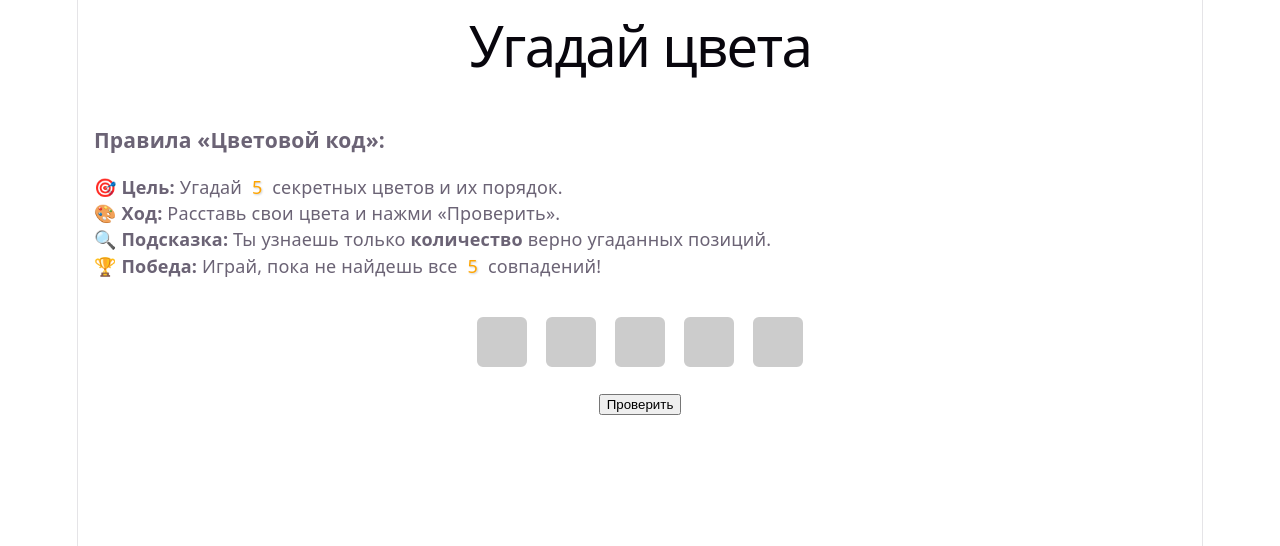
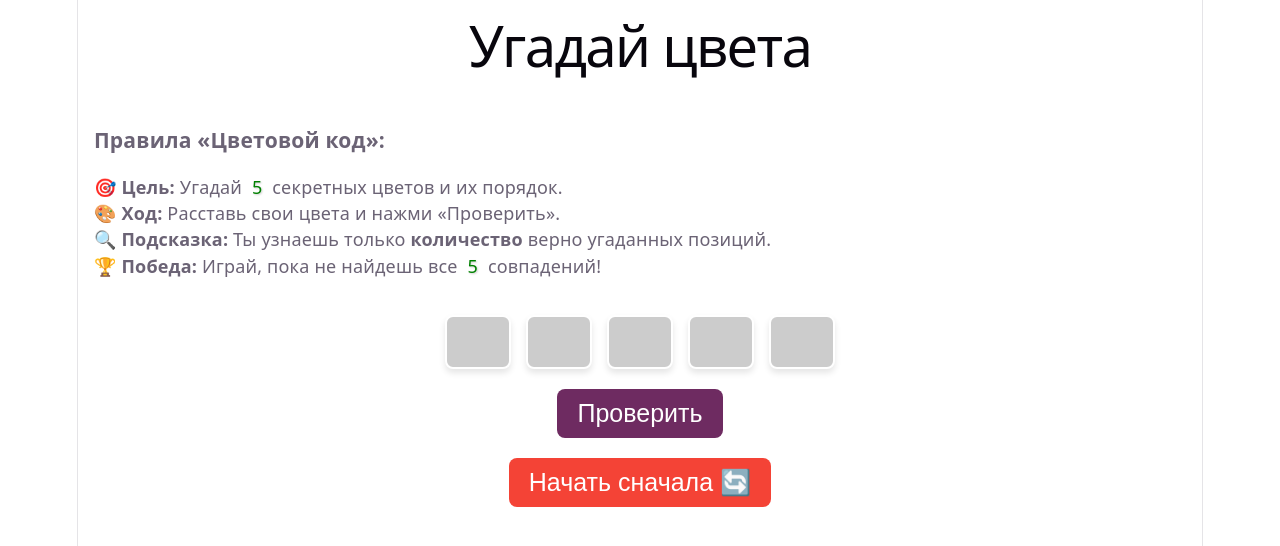
Before and after one commit to vyrubaev/game5color, a React (Vite) app: page / in a window 1280 px wide. Shown: the top 546 px of the page. Built offline with nearby package versions, Linux system fonts and the light colour scheme.

Commit message:
добавлена кнопка сброс

```diff
--- a/src/App.css
+++ b/src/App.css
@@ -6,7 +6,7 @@
 }
 
 .color-slot {
-  width: 50px;
+  width: 62px;
   height: 50px;
   border-radius: 8px;
   border: 2px solid #fff;
@@ -14,6 +14,9 @@
   position: relative; /* Чтобы выпадающее меню крепилось к квадрату */
   background-color: #ccc; /* Серый цвет по умолчанию */
   transition: transform 0.2s;
+  transition: background-color 0.4s cubic-bezier(0.4, 0, 0.2, 1),
+              transform 0.2s ease;
+  box-shadow: 0 4px 6px rgba(0,0,0,0.1);
 }
 
 .color-slot:hover {
@@ -25,14 +28,17 @@
   position: absolute;
   top: 60px;
   left: 0;
-  background: white;
-  padding: 8px;
-  border-radius: 8px;
+  background: #2a2a2a; /* Темный фон для контраста */
+  padding: 10px;
+  border-radius: 12px;
   display: flex;
   flex-direction: column;
-  gap: 5px;
-  z-index: 10;
-  box-shadow: 0 4px 10px rgba(0,0,0,0.2);
+  gap: 8px;
+  z-index: 100;
+  box-shadow: 0 10px 25px rgba(0,0,0,0.3);
+
+  /* Плавное появление меню */
+  animation: popIn 0.3s cubic-bezier(0.175, 0.885, 0.32, 1.275);
 }
 
 .option-circle {
@@ -41,3 +47,23 @@
   border-radius: 50%;
   border: 1px solid #ddd;
 }
+.winner-jump {
+  animation: jump 0.5s ease infinite alternate;
+}
+
+@keyframes jump {
+  from { transform: translateY(0); }
+  to { transform: translateY(-15px); }
+}
+
+ button {
+  display: block;
+  margin: 20px auto;
+  padding: 10px 20px;
+  font-size: 25px;
+  background-color: #6e2b61;
+  color: white;
+  border: none;
+  border-radius: 8px;
+  cursor: pointer;
+  transition: background-color 0.3s ease, transform 0.2s ease;}
--- a/src/App.jsx
+++ b/src/App.jsx
@@ -5,6 +5,7 @@ function App() {
   const n=5;
   const winState = new Set();
   const setOfcolors = { 1: 'red', 2: 'blue', 3: 'green', 4: 'yellow', 5: 'orange'}
+  const [isWinner, setIsWinner] = useState(false);
 
   const checkGuess = () => {
     let matches = 0;
@@ -14,7 +15,8 @@ function App() {
       }
     }
     if (matches === n) {
-      alert("Поздравляю! Ты взломал код! 🎉");
+      //alert("Поздравляю! Ты взломал код! 🎉");
+      setIsWinner(true);
       return;
     }
     alert(`Угадано позиций: ${matches}`);
@@ -33,7 +35,7 @@ function App() {
   }, []);
 
   const highlightStyle = { //стиль для раскрашивания количества цветов
-    color: setOfcolors[5],
+    color: colorsArray[n-1],
     textShadow: '1px 1px 2px rgba(0,0,0,0.2)', // добавление обЪема на Retina-экране
     padding: '0 5px'
   };
@@ -59,7 +61,22 @@ function App() {
   setUserGuess(newGuess);
   setOpenSlot(null);
 };
+  const restartGame = () => {
+      // 1. Сбрасываем выбор пользователя на серые квадраты
+      setUserGuess(Array(n).fill('#ccc'));
 
+      // 2. Убираем статус победы (анимация остановится)
+      setIsWinner(false);
+
+      // 3. Закрываем все открытые меню выбора
+      setOpenSlot(null);
+
+      // 4. Генерируем НОВЫЙ секретный код
+      // Для этого нам нужно обновить ключ или вызвать генерацию.
+      // Самый простой способ в твоем случае — обновить страницу или
+      // использовать специальный state для ключа (но давай пока просто обновим код)
+      window.location.reload();
+    };
   return (
     <div>
       <h1>Угадай цвета</h1>{/*TODO:раскрасить буквы в цвета*/}
@@ -71,7 +88,7 @@ function App() {
         <p>🏆 <strong>Победа:</strong> Играй, пока не найдешь все <span style={highlightStyle}>{n}</span> совпадений!</p>
       </section>
       <section className="game-area">
-    <div className="secret-code">
+    <div className={`secret-code ${isWinner ? 'winner-jump' : ''}`}>
       {userGuess.map((color, index) => (
         <div
           key={index}
@@ -99,6 +116,12 @@ function App() {
       ))}
     </div>
     <button onClick={checkGuess}>Проверить</button>
+    <button
+        onClick={restartGame}
+        style={{ backgroundColor: '#f44336' }}
+      >
+        Начать сначала 🔄
+      </button>
   </section>
   </div>
   );
```
